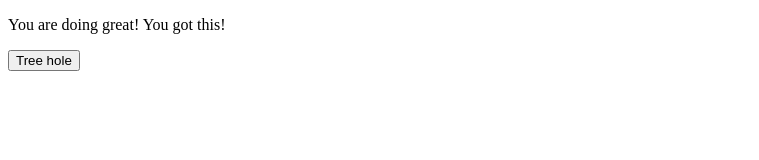
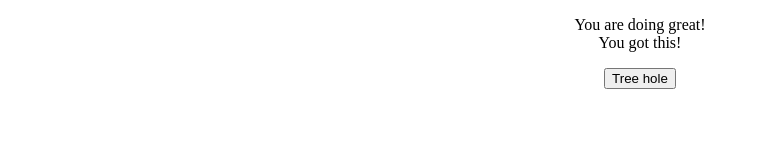
Before and after one commit to inclyped-git/websitedevelopment, a plain HTML site: page confort_page.html in a window 1280 px wide. Shown: the whole page, without its empty margins (0-759 px from the left). Drawn offline with Linux system fonts and the light colour scheme.

Commit message:
Centered all the items

```diff
--- a/confort_page.html
+++ b/confort_page.html
@@ -17,15 +17,19 @@
 
 <body>
 
-<p>
+<p style="text-align: center;">
     You are doing great!
+    <br>
     You got this!
 </p>
 
+<div style="text-align: center;">
 <button onclick="say();">
     Tree hole
 </button>
 <p id="saying"></p>
+</div>
+
 
 
 </body>
```
